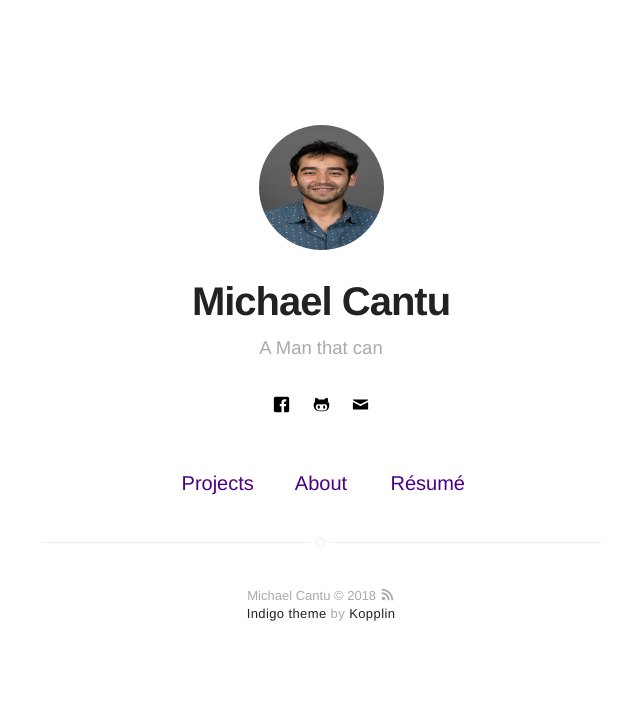
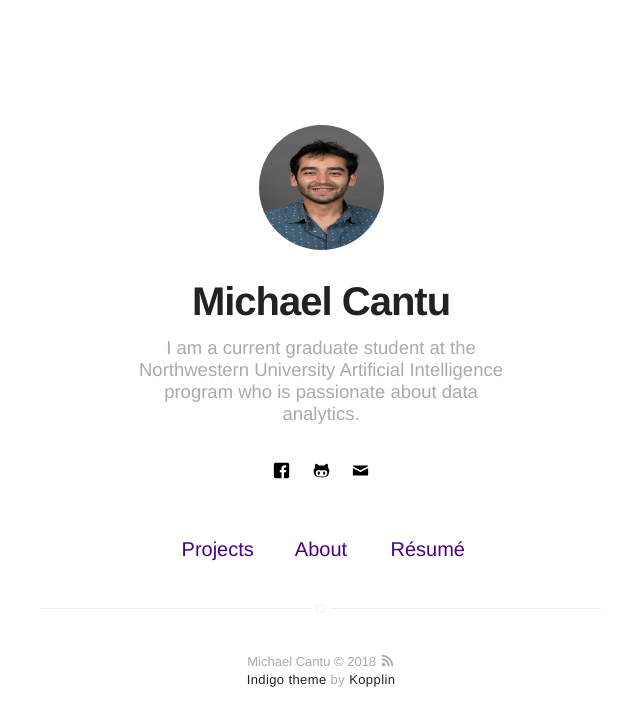
Before and after one commit to michaelcan2/michaelcan2.github.io, a Jekyll site: the page built from index.html, in a window 1280 px wide. Shown: the top 726 px of the page, without its empty margins (319-959 px from the left). Built offline with Jekyll 4.4.1, drawn with Linux system fonts in a browser that asks for light colours.

Commit message:
change now

```diff
--- a/_config.yml
+++ b/_config.yml
@@ -1,6 +1,6 @@
 # main text of home
 name: Michael Cantu
-bio: A Man that can
+bio: I am a current graduate student at the Northwestern University Artificial Intelligence program who is passionate about data analytics.
 
 # twitter summary info
 description: A blog about technology and stuff related
```
